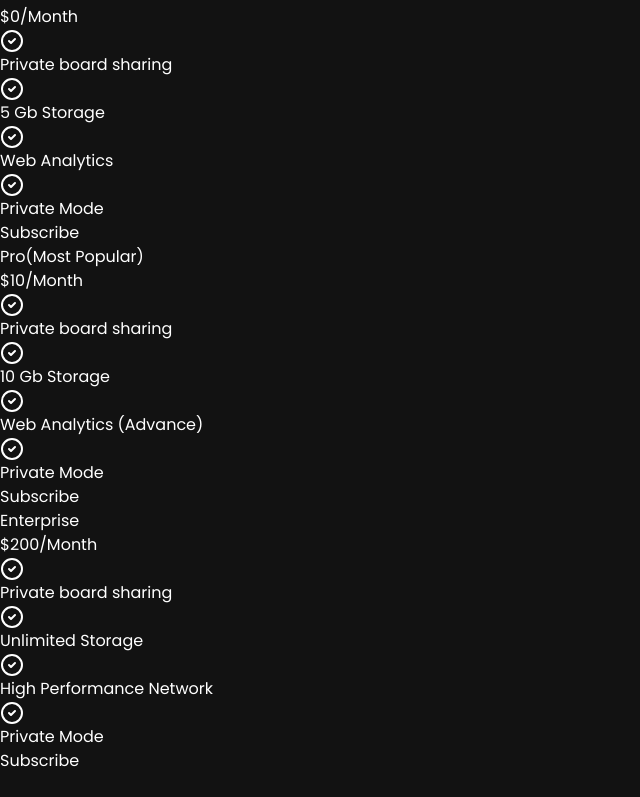
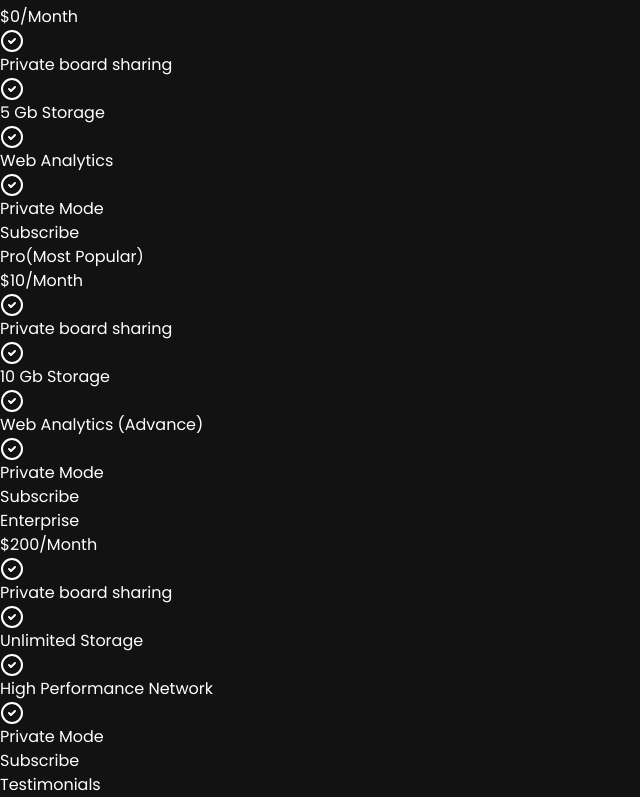
Before and after one commit to vidakpop/virtualreality, a React (Vite) app: page / in a window 1280 px wide. Shown: the part 3162-3959 px from the top of the page, without its empty margins (0-640 px from the left). Before the commit the page ends 3935 px from the top, so only its background shows below. Built offline with nearby package versions, Linux system fonts and the light colour scheme.

Commit message:
"Added Testimonials component to App.jsx"

```diff
--- a/src/App.jsx
+++ b/src/App.jsx
@@ -4,6 +4,7 @@
 import FeatureSection from './components/FeatureSection'
 import Workflow from './components/Workflow'
 import Pricing from './components/Pricing'
+import Testimonials from './components/Testimonials'
 
 const App = () => {
   return (
@@ -14,6 +15,7 @@
         <FeatureSection />
         <Workflow />
         <Pricing />
+        <Testimonials />
      </div>
 
     </>
--- /dev/null
+++ b/src/components/Testimonials.jsx
@@ -0,0 +1,9 @@
+import React from 'react'
+
+const Testimonials = () => {
+  return (
+    <div>Testimonials</div>
+  )
+}
+
+export default Testimonials
```
